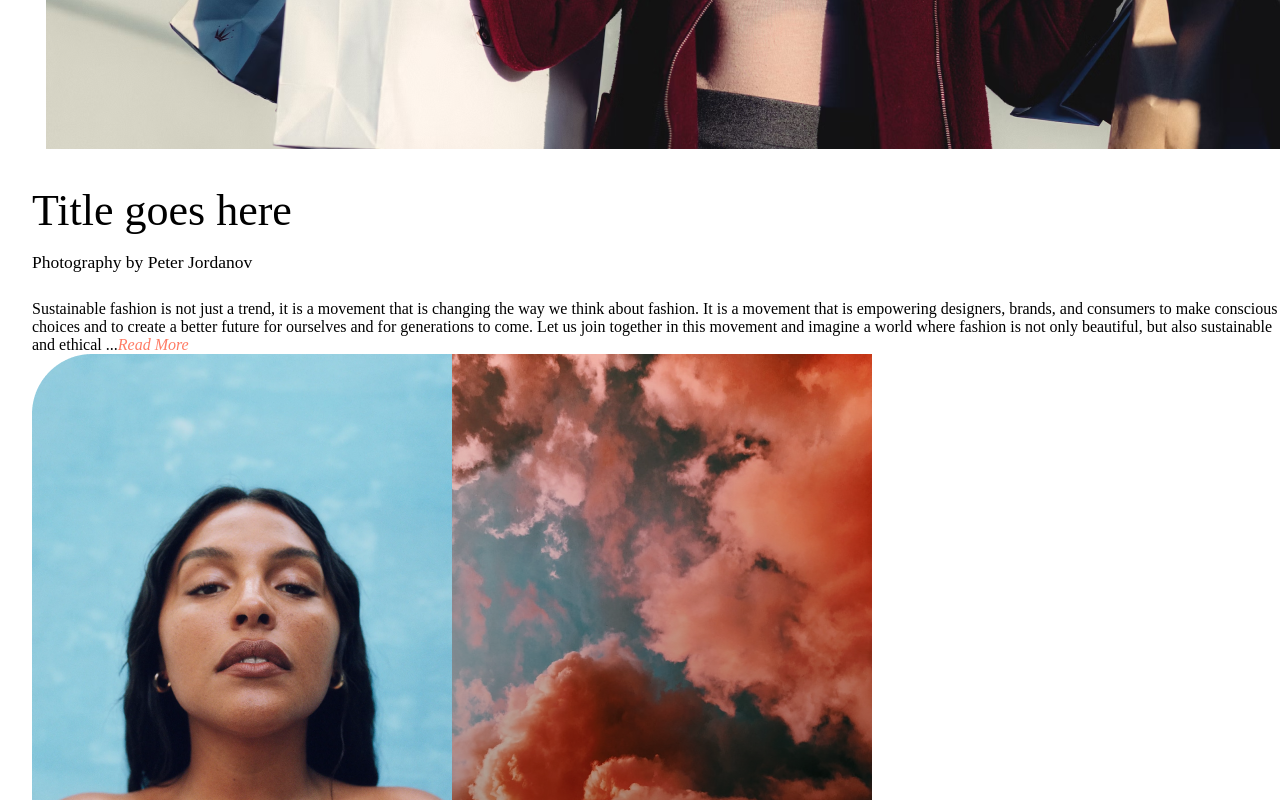
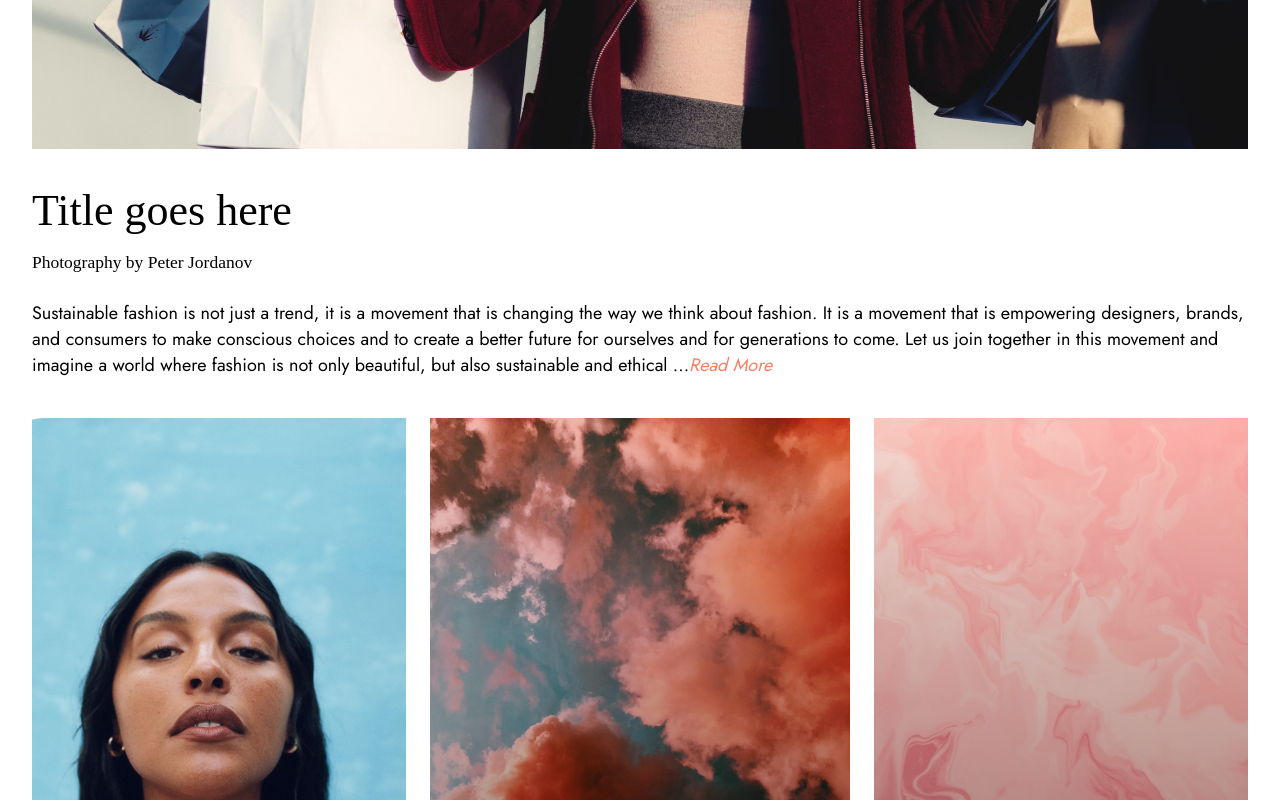
Before and after one commit to Damileee/sabel-blog, a React (Create React App) app: page / in a window 1280 px wide. Shown: the part 832-1632 px from the top of the page. Built offline with nearby package versions, Linux system fonts and the light colour scheme.

Commit message:
Update: the style for the home page

```diff
--- a/src/index.css
+++ b/src/index.css
@@ -509,16 +509,14 @@ button:hover {
 
 /* Home Page */
 .home_page-container {
-  margin: 0 0rem 0 2rem;
+  margin: 0 2rem;
   display: flex;
   flex-direction: column;
   justify-content: center;
   align-items: center;
   overflow: hidden;
 }
-.home_page_img-container {
-  max-width: 97.7%;
-}
+
 .home_page-container h1 {
   font-weight: 400;
   font-size: 50px;
@@ -536,3 +534,14 @@ button:hover {
   font-family: "Playfair Display ", serif;
   margin-bottom: 1.7rem;
 }
+.home_page-second-span {
+  font-weight: 400;
+  font-size: 18px;
+  font-family: 'Jost', sans-serif;
+  margin-bottom: 2.5rem;
+}
+.home_page-img-container {
+  display: flex;
+  gap: 1.5rem;
+  margin-bottom: 3rem;
+}
```
